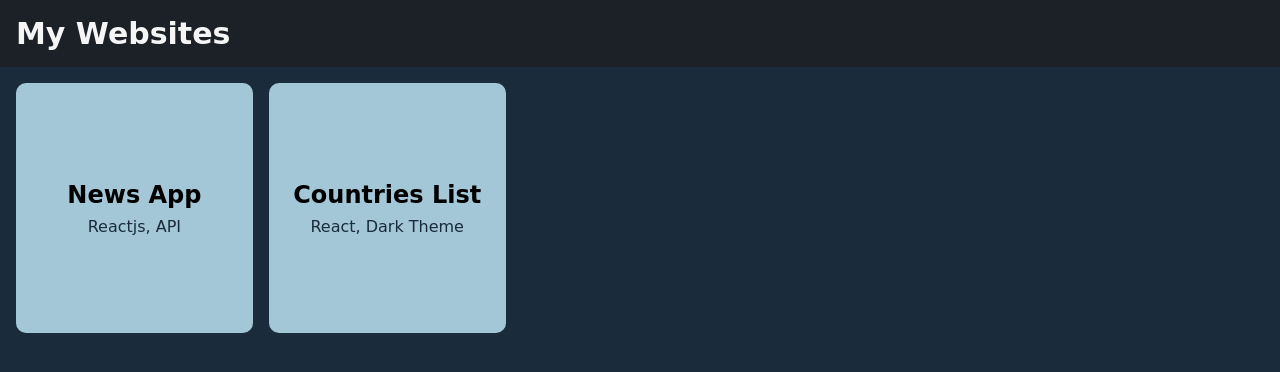
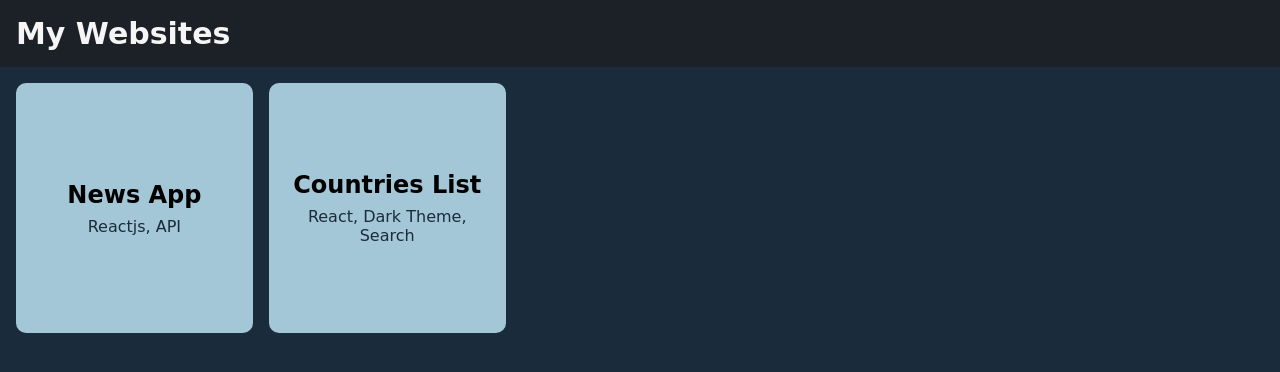
Before and after one commit to ranjitrawat17/Online, a plain HTML site: page index.html in a window 1280 px wide. Drawn offline with Linux system fonts and the light colour scheme; a web font is replaced by a local one.

Commit message:
Update index.html

```diff
--- a/index.html
+++ b/index.html
@@ -124,7 +124,7 @@
             <!-- --------------------------  Countries List    ---------------------- -->
             <a href="countrieslist/index.html">
                 <div class="box">Countries List
-                    <p>React, Dark Theme</p>
+                    <p>React, Dark Theme, Search</p>
                 </div>
             </a>
 
```
